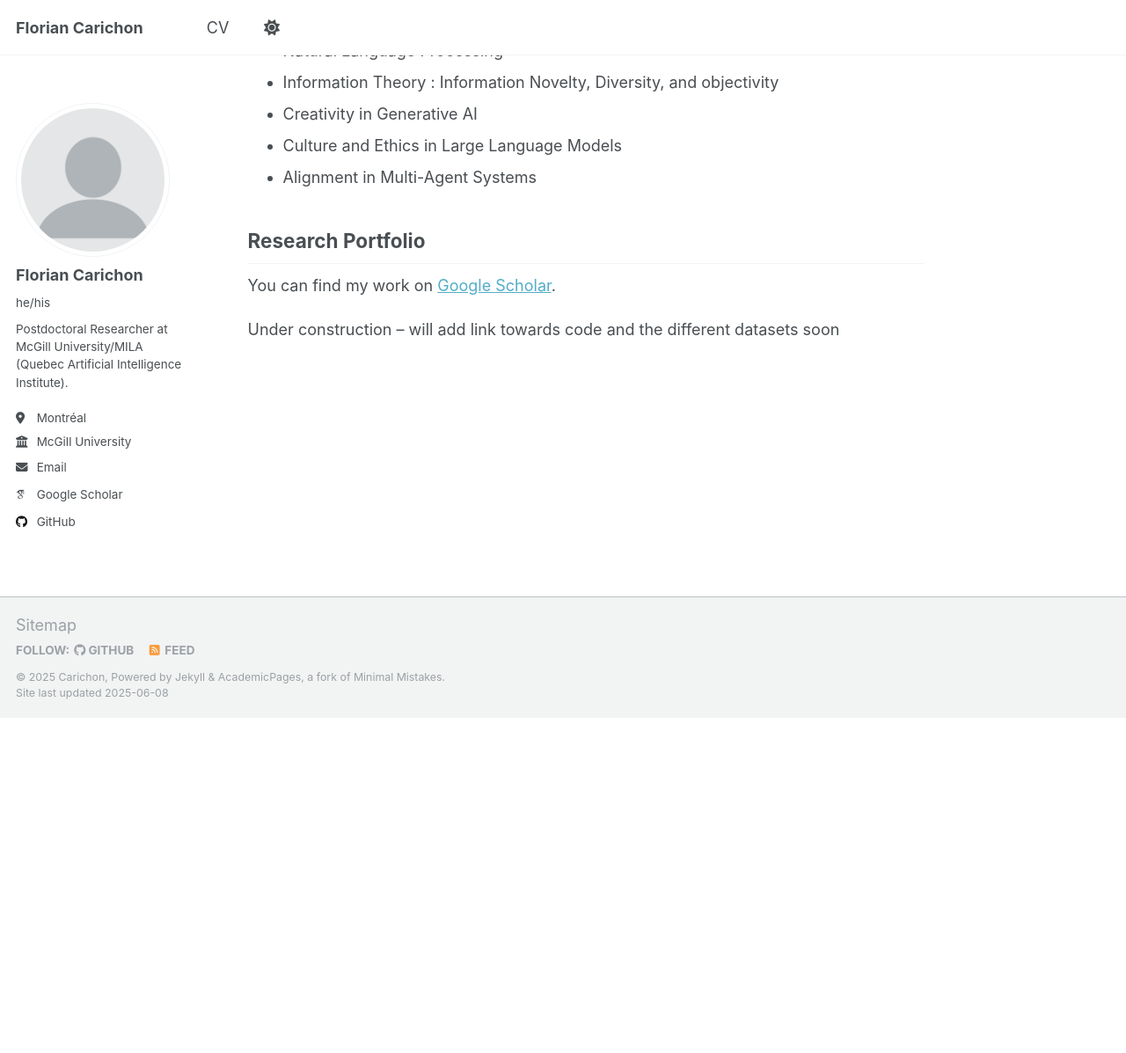
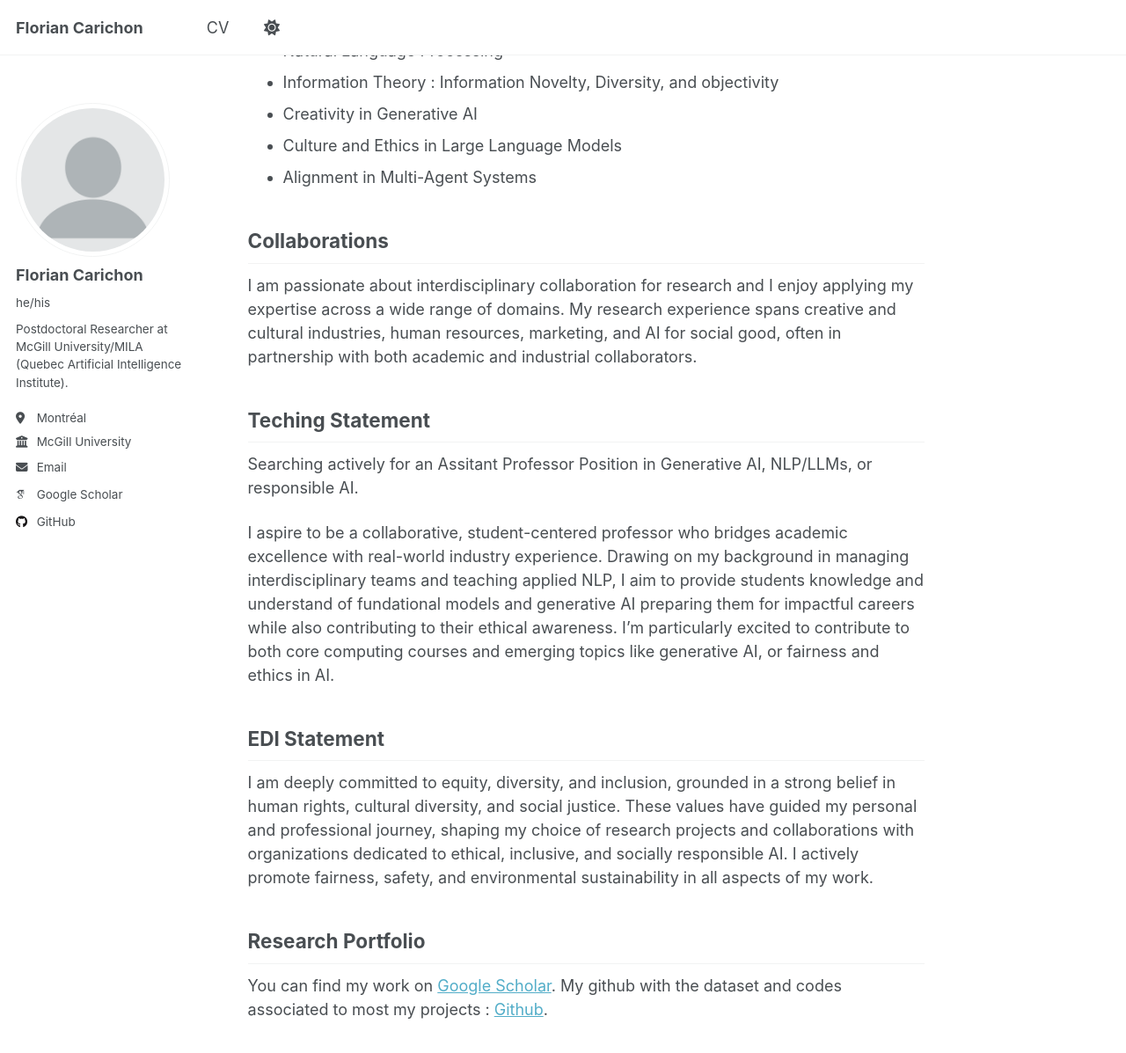
Before and after one commit to fcarichon/fcarichon.github.io, a Jekyll site: the page built from _pages/about.md, in a window 1280 px wide and 1400 px high, scrolled down 584 px. Shown: the top 1197 px of the window at 88% size. Built offline with Jekyll 4.4.1, drawn with Linux system fonts in a browser that asks for light colours; some web fonts are replaced.

Commit message:
Update about.md

```diff
--- a/_pages/about.md
+++ b/_pages/about.md
@@ -22,8 +22,22 @@ Topic of research
 - Culture and Ethics in Large Language Models
 - Alignment in Multi-Agent Systems
 
+Collaborations
+------
+I am passionate about interdisciplinary collaboration for research and I enjoy applying my expertise across a wide range of domains.
+My research experience spans creative and cultural industries, human resources, marketing, and AI for social good, often in partnership with both academic and industrial collaborators.
+
+Teching Statement
+------
+Searching actively for an Assitant Professor Position in Generative AI, NLP/LLMs, or responsible AI.
+
+I aspire to be a collaborative, student-centered professor who bridges academic excellence with real-world industry experience. Drawing on my background in managing interdisciplinary teams and teaching applied NLP, I aim to provide students knowledge and understand of fundational models and generative AI preparing them for impactful careers while also contributing to their ethical awareness. I'm particularly excited to contribute to both core computing courses and emerging topics like generative AI, or fairness and ethics in AI.
+
+EDI Statement
+------
+I am deeply committed to equity, diversity, and inclusion, grounded in a strong belief in human rights, cultural diversity, and social justice. These values have guided my personal and professional journey, shaping my choice of research projects and collaborations with organizations dedicated to ethical, inclusive, and socially responsible AI. I actively promote fairness, safety, and environmental sustainability in all aspects of my work.
+
 Research Portfolio
 ------
 You can find my work on [Google Scholar](https://scholar.google.com/citations?user=i8GPsd4AAAAJ&hl).
-
-Under construction -- will add link towards code and the different datasets soon
+My github with the dataset and codes associated to most my projects : [Github](https://github.com/fcarichon/).
```
